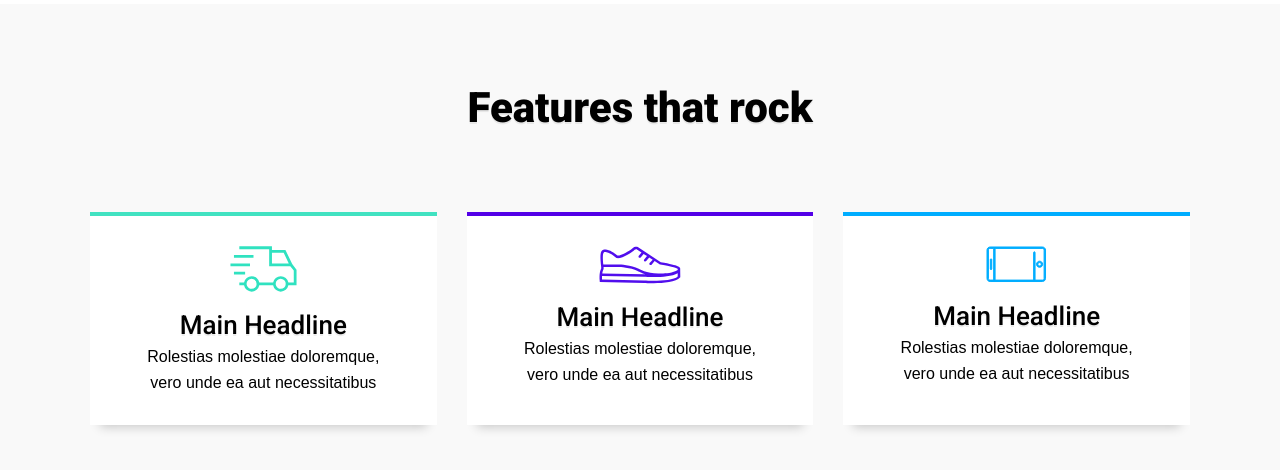
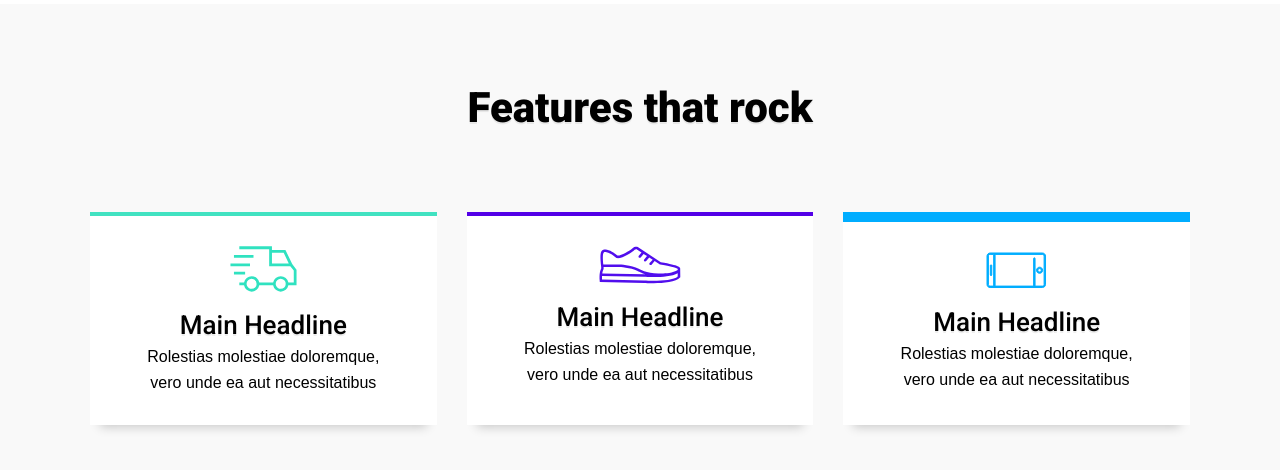
Before and after one commit to jesseshowalter/shoeAppLandingPage, a website: page build/index.html in a window 1280 px wide. Shown: the part 898-1368 px from the top of the page. Drawn offline with Linux system fonts and the light colour scheme.

Commit message:
border change
they look better big.

```diff
--- a/source/sass/4-layout/_features.sass
+++ b/source/sass/4-layout/_features.sass
@@ -36,4 +36,4 @@
 .shoe
   border-top: 4px solid $purps
 .device
-  border-top: 4px solid $ocean
+  border-top: 10px solid $ocean
```
Also changed, not shown: build/assets/css/main.min.css.
